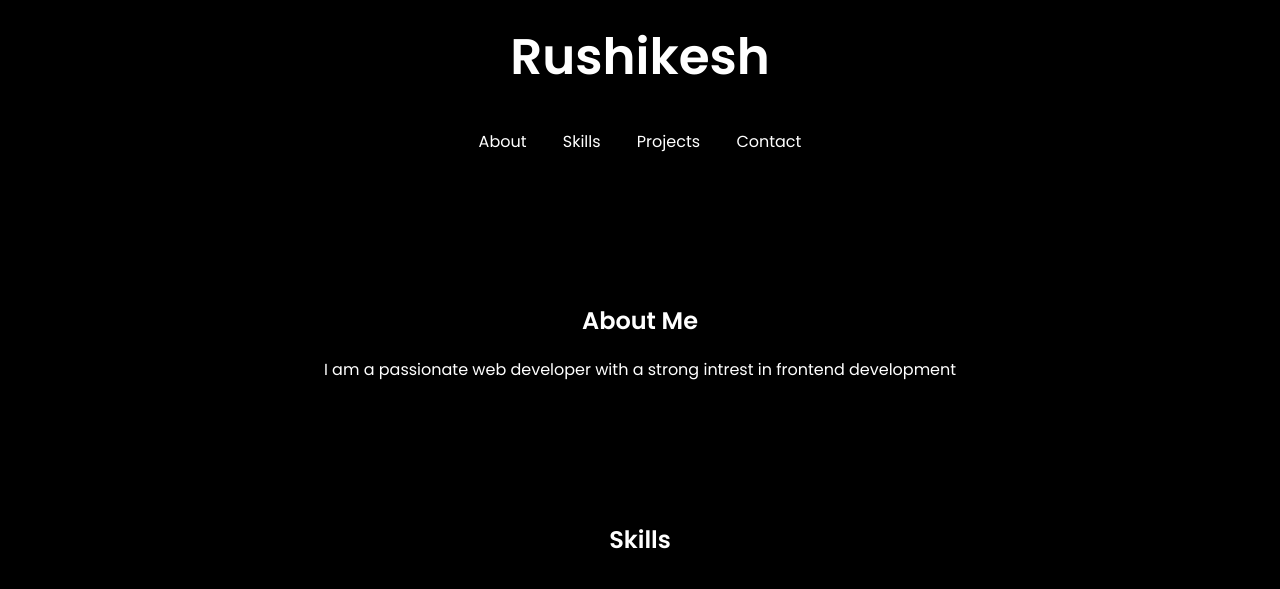
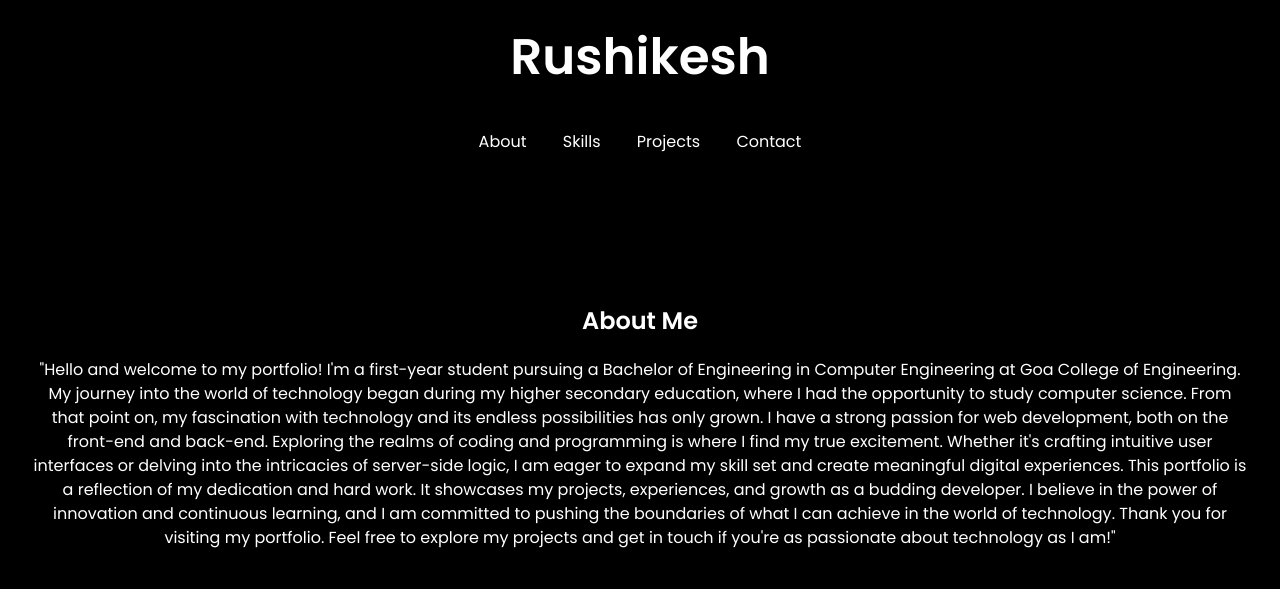
Before and after one commit to Rushikesh-24/Portfolio, a plain HTML site: page index.html in a window 1280 px wide. Shown: the top 589 px of the page. Drawn offline with Linux system fonts and the light colour scheme.

Commit message:
Update index.html
Added about

```diff
--- a/index.html
+++ b/index.html
@@ -43,7 +43,13 @@
    <br>
    <section id="about" class="about">
     </div><h2>About Me</h2>
-    <p>I am a passionate web developer with a strong intrest in frontend development</p>
+    <p>"Hello and welcome to my portfolio! I'm a first-year student pursuing a Bachelor of Engineering in Computer Engineering at Goa College of Engineering. My journey into the world of technology began during my higher secondary education, where I had the opportunity to study computer science.
+
+      From that point on, my fascination with technology and its endless possibilities has only grown. I have a strong passion for web development, both on the front-end and back-end. Exploring the realms of coding and programming is where I find my true excitement. Whether it's crafting intuitive user interfaces or delving into the intricacies of server-side logic, I am eager to expand my skill set and create meaningful digital experiences.
+
+      This portfolio is a reflection of my dedication and hard work. It showcases my projects, experiences, and growth as a budding developer. I believe in the power of innovation and continuous learning, and I am committed to pushing the boundaries of what I can achieve in the world of technology.
+
+      Thank you for visiting my portfolio. Feel free to explore my projects and get in touch if you're as passionate about technology as I am!"</p>
    </section>
    <section id="skills" class="skills">
     <h2>Skills</h2>
```
